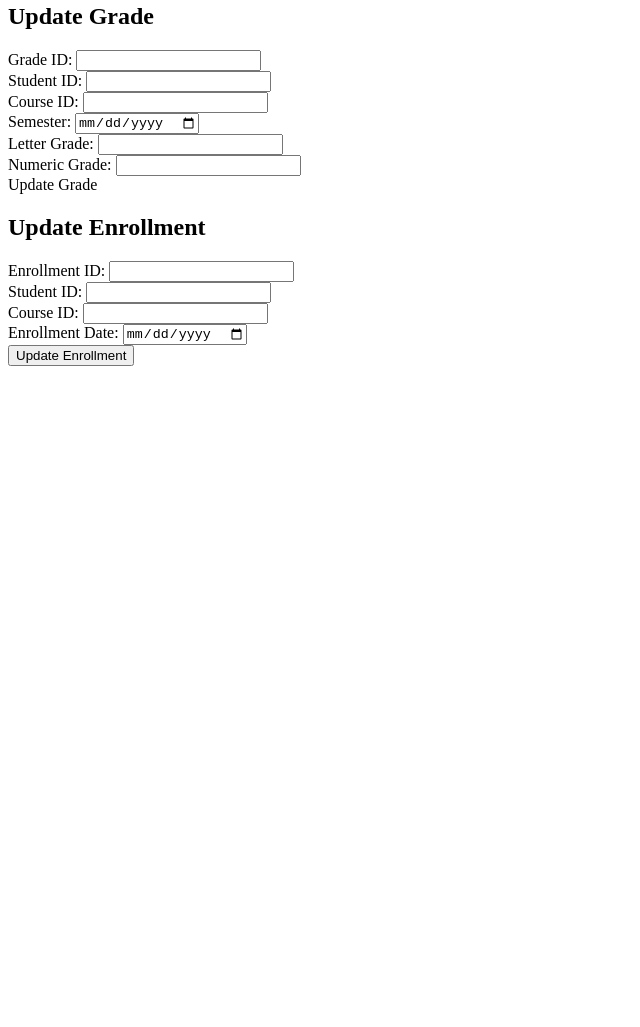
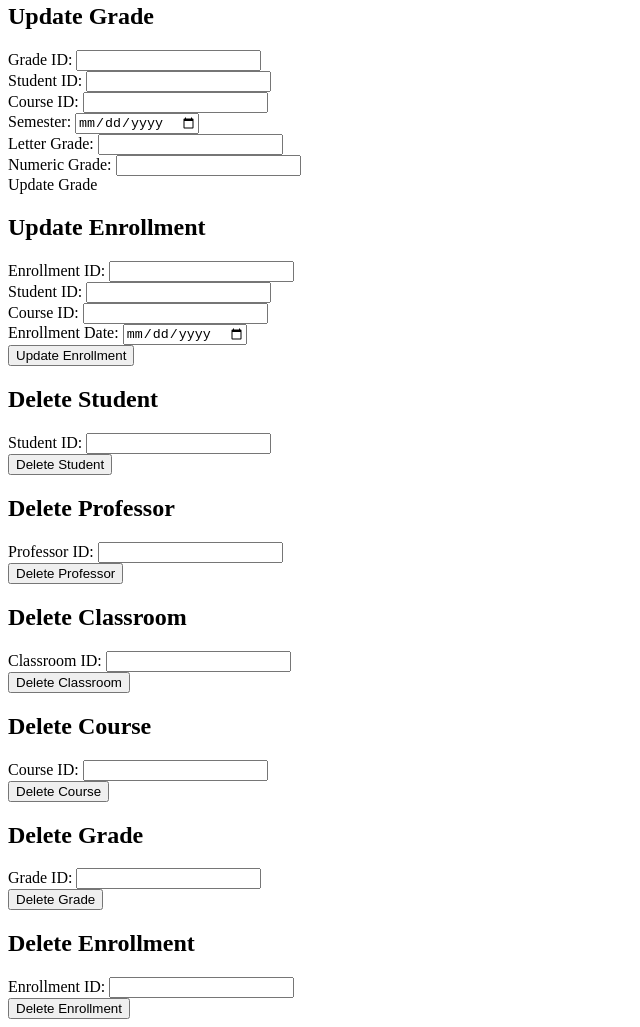
Before and after one commit to Typheta/Database-Project, a plain HTML site: page index.html in a window 1280 px wide. Shown: the part 2137-3164 px from the top of the page, without its empty margins (0-640 px from the left). Before the commit the page ends 2511 px from the top, so only its background shows below. Drawn offline with Linux system fonts and the light colour scheme.

Commit message:
Update index.html

```diff
--- a/index.html
+++ b/index.html
@@ -280,6 +280,56 @@
     </form>
 
 
+     <!-- Form for deleting a student -->
+    <form action="/delete_student" method="post">
+        <h2>Delete Student</h2>
+        <label for="delete_student_id">Student ID:</label>
+        <input type="text" id="delete_student_id" name="delete_student_id" required><br>
+        <button type="submit">Delete Student</button>
+    </form>
+
+    <!-- Similar delete forms for other entities -->
+
+    <!-- Form for deleting a professor -->
+    <form action="/delete_professor" method="post">
+        <h2>Delete Professor</h2>
+        <label for="delete_professor_id">Professor ID:</label>
+        <input type="text" id="delete_professor_id" name="delete_professor_id" required><br>
+        <button type="submit">Delete Professor</button>
+    </form>
+
+    <!-- Form for deleting a classroom -->
+    <form action="/delete_classroom" method="post">
+        <h2>Delete Classroom</h2>
+        <label for="delete_classroom_id">Classroom ID:</label>
+        <input type="text" id="delete_classroom_id" name="delete_classroom_id" required><br>
+        <button type="submit">Delete Classroom</button>
+    </form>
+
+    <!-- Form for deleting a course -->
+    <form action="/delete_course" method="post">
+        <h2>Delete Course</h2>
+        <label for="delete_course_id">Course ID:</label>
+        <input type="text" id="delete_course_id" name="delete_course_id" required><br>
+        <button type="submit">Delete Course</button>
+    </form>
+
+    <!-- Form for deleting a grade -->
+    <form action="/delete_grade" method="post">
+        <h2>Delete Grade</h2>
+        <label for="delete_grade_id">Grade ID:</label>
+        <input type="text" id="delete_grade_id" name="delete_grade_id" required><br>
+        <button type="submit">Delete Grade</button>
+    </form>
+
+    <!-- Form for deleting enrollment -->
+    <form action="/delete_enrollment" method="post">
+        <h2>Delete Enrollment</h2>
+        <label for="delete_enrollment_id">Enrollment ID:</label>
+        <input type="text" id="delete_enrollment_id" name="delete_enrollment_id" required><br>
+        <button type="submit">Delete Enrollment</button>
+    </form>
+
 
 
 </body>
```
